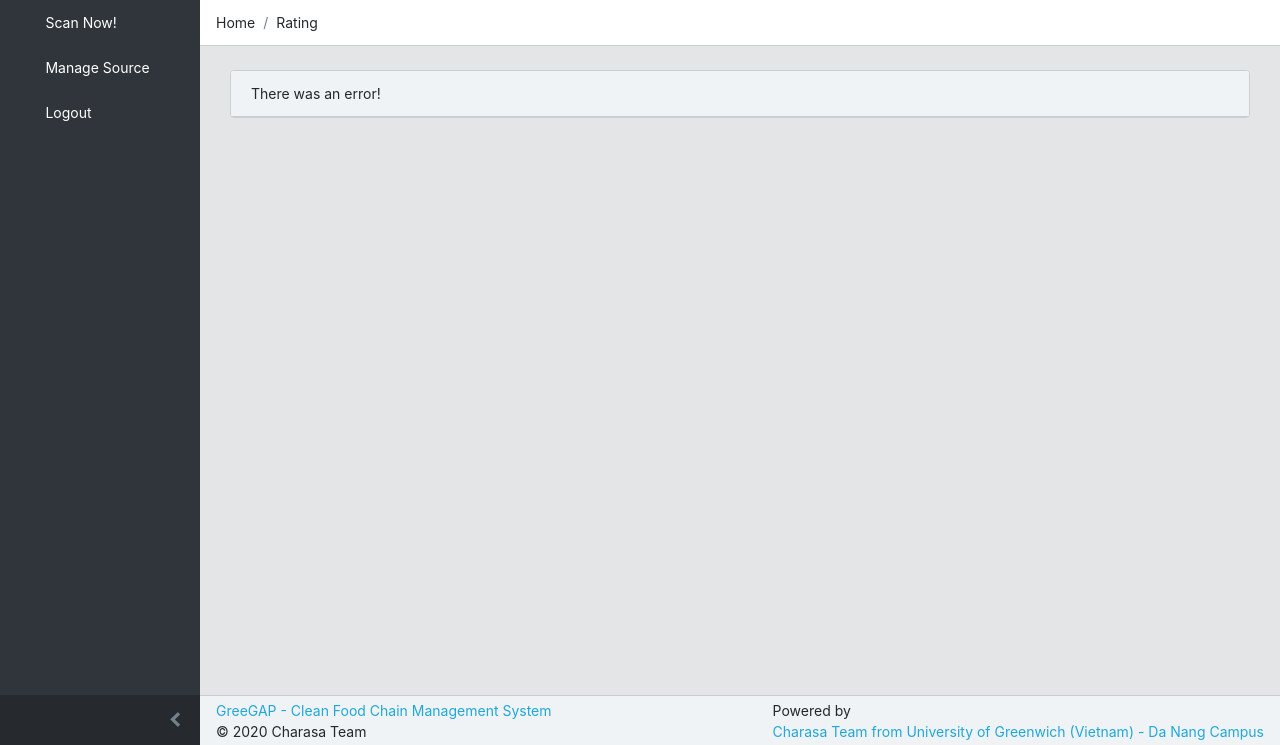
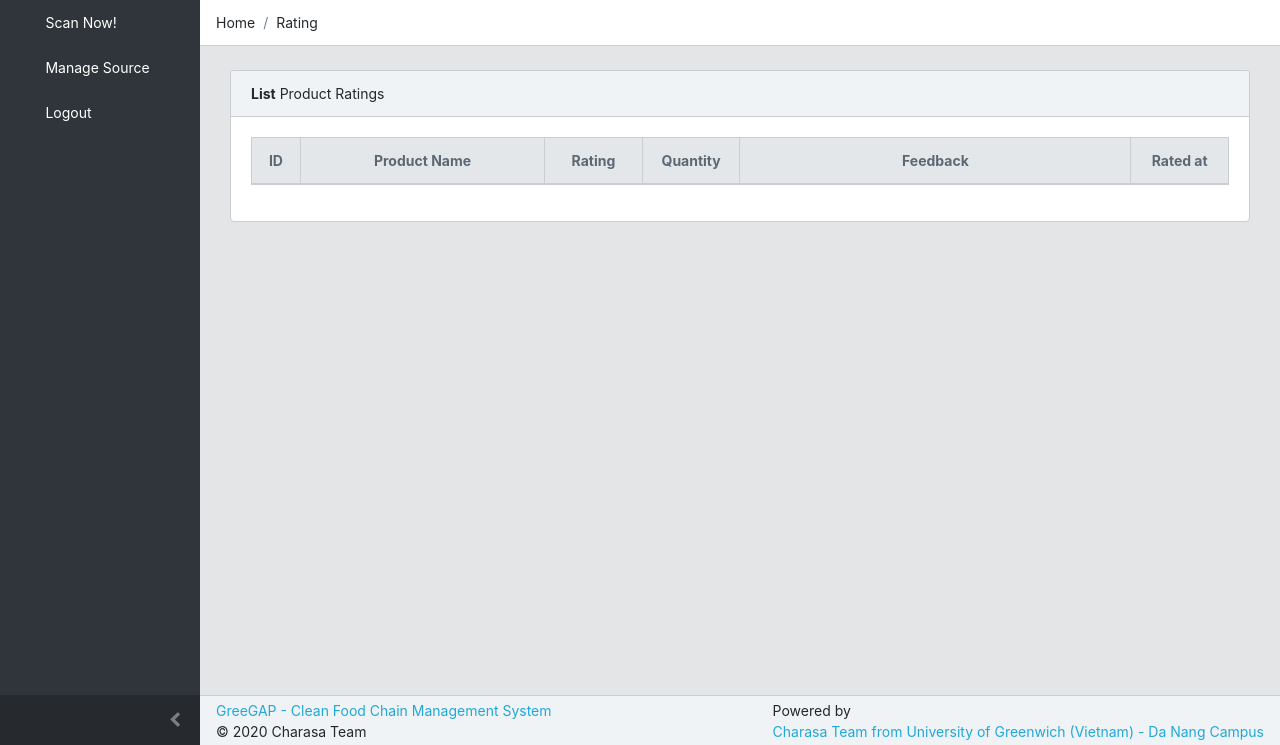
Before and after one commit to SuperMido/Charasa_GreeGap, a PHP site: page /Charasa_GreeGap/index.php?controller=rating in a window 1280 px wide. Shown: the part 55-800 px from the top of the page. Run offline with PHP 8.4, Linux system fonts and the light colour scheme; a user stored in the database is signed in; data comes from the database, SQL or seed files in the repository; both versions use the stored data as it was after the commit; lists and menus that the app fills with data are empty; some libraries are stand-ins or nearby versions.

Commit message:
+ Add list rating | * Modify DB

```diff
--- /dev/null
+++ b/controllers/rating_controller.php
@@ -0,0 +1,24 @@
+<?php
+require_once('controllers/base_controller.php');
+require_once('models/rating.php');
+
+class RatingController extends BaseController
+{
+  function __construct()
+  {
+    $this->folder = 'rating';
+  }
+
+  function index()
+  {
+    $ratings = Rating::findbyUser($_SESSION['user']['id']);
+    $data = array('ratings' => $ratings);
+    $this->render('index', $data);
+  }
+  function add()
+  {
+    Rating::add($_SESSION['user']['id'],$_POST['des'],$_POST['mac']);
+    header("Location: index.php?controller=rating");
+  }
+}
+?>
--- a/models/rating.php
+++ b/models/rating.php
@@ -4,29 +4,55 @@ class Rating
     public $id;
     public $userid;
     public $productid;
+    public $productname;
+    public $rating;
+    public $count;
+    public $feedback;
     public $create_at;
 
-    function __construct($id, $userid, $productid, $create_at)
+    function __construct($id, $userid, $productid, $productname, $rating, $count, $feedback, $create_at)
     {
         $this->id = $id;
         $this->userid = $userid;
         $this->productid = $productid;
+        $this->productname = $productname;
+        $this->rating = $rating;
+        $this->count = $count;
+        $this->feedback = $feedback;
         $this->create_at = $create_at;
+    }
+
+    static function add($userid, $productid, $rating, $count, $feedback)
+    {
+        $db = DB::getInstance();
+        $req = $db->prepare("INSERT INTO rating(userid, productid, rating, count, feedback)  VALUES (:userid, :productid, :rating, :count, :feedback);");
+        $req->bindValue(':userid', $userid);
+        $req->bindValue(':productid', $productid);
+        $req->bindValue(':rating', $rating);
+        $req->bindValue(':count', $count);
+        $req->bindValue(':feedback', $feedback);
+        $req->execute();
     }
 
     static function findbyUser($userid)
     {
-        // Find in DB with userID
+        $list = [];
+        $db = DB::getInstance();
+        $req = $db->prepare("SELECT rating.*, product.name
+                            FROM rating LEFT JOIN product
+                            ON rating.productid = product.id
+                            WHERE userid = :userid;");
+        $req->bindValue(':userid',$userid);
+        $req->execute();
+        foreach ($req->fetchAll() as $item) {
+            $list[] = new Rating($item['id'], $item['userid'], $item['productid'], $item['name'], $item['rating'], $item['count'], $item['feedback'], $item['create_at']);
+        }
+        return $list;
     }
 
     static function findbyProduct($productid)
     {
         // Find in DB with productid
     }
-
-    static function insertDB()
-    {
-        // Insert to DB
-    }
 }
 ?>
--- a/routes.php
+++ b/routes.php
@@ -6,7 +6,8 @@
 			$controllers = array(
 			  'pages' => ['home', 'error','product'],
 			  'source' => ['index', 'add'],
-			  'scanned' => ['index']
+			  'scanned' => ['index'],
+			  'rating' => ['index', 'add']
 			);
 			break;
 		case 'farm':
@@ -14,27 +15,31 @@
 			  'pages' => ['home', 'error','product'],
 			  'farming'=>['index', 'add','harvest'],
 			  'sensor' => ['index', 'add'],
-			  'scanned' => ['index']
+			  'scanned' => ['index'],
+			  'rating' => ['index', 'add']
 			);
 			break;
 		case 'transporter':
 			$controllers = array(
 			  'pages' => ['home', 'error','product'],
 			  'transport' => ['index', 'add'],
-			  'scanned' => ['index']
+			  'scanned' => ['index'],
+			  'rating' => ['index', 'add']
 			);
 			break;
 		case 'store':
 			$controllers = array(
 			  'pages' => ['home', 'error','product'],
 			  'product' => ['index', 'add'],
-			  'scanned' => ['index']
+			  'scanned' => ['index'],
+			  'rating' => ['index', 'add']
 			);
 			break;
 		case 'user':
 			$controllers = array(
 			  'pages' => ['home', 'error','product'],
-			  'scanned' => ['index']
+			  'scanned' => ['index'],
+			  'rating' => ['index', 'add']
 			  );
 			break;
 		default:
--- /dev/null
+++ b/views/rating/index.php
@@ -0,0 +1,45 @@
+<div class="row">
+  <div class="col-md-12">
+    <div class="card">
+      <div class="card-header"> <strong>List</strong> Product Ratings </div>
+      <div class="card-body">
+        <table class="table table-responsive-sm table-bordered">
+                <thead class="thead-light">
+                  <tr>
+                    <th class="text-center align-middle" style="width:5%">ID</th>
+                    <th class="text-center align-middle" style="width:25%">Product Name</th>
+                    <th class="text-center align-middle" style="width:10%">Rating</th>
+                    <th class="text-center align-middle" style="width:10%">Quantity</th>
+                    <th class="text-center align-middle" style="width:40%">Feedback</th>
+                    <th class="text-center align-middle" style="width:10%">Rated at</th>
+                  </tr>
+                </thead>
+                <tbody>
+          <?php foreach ($ratings as $rating) { ?>
+          <tr>
+            <td class="text-center align-middle">
+              <div> <?=$rating->id;?> <div>
+            </td>
+            <td class="align-middle">
+              <div><?=$rating->productname;?><div>
+            </td>
+            <td class="text-center align-middle">
+              <div><input type="hidden" class="rating" data-filled="fa fa-star" data-empty="fa fa-star-o" data-readonly value="<?=$rating->rating;?>"/></div>
+            </td>
+            <td class="text-center align-middle">
+              <div><?=$rating->count;?><div>
+            </td>
+            <td class="text-center align-middle">
+              <div><?=$rating->feedback;?><div>
+            </td>
+            <td class="text-center align-middle">
+              <div><?=$rating->create_at;?><div>
+            </td>
+          </tr>
+          <?php } ?>
+          </tbody>
+        </table>
+      </div>
+    </div>
+  </div>
+</div>
```
Also changed, not shown: charasa.sql (+4 -3 lines).
